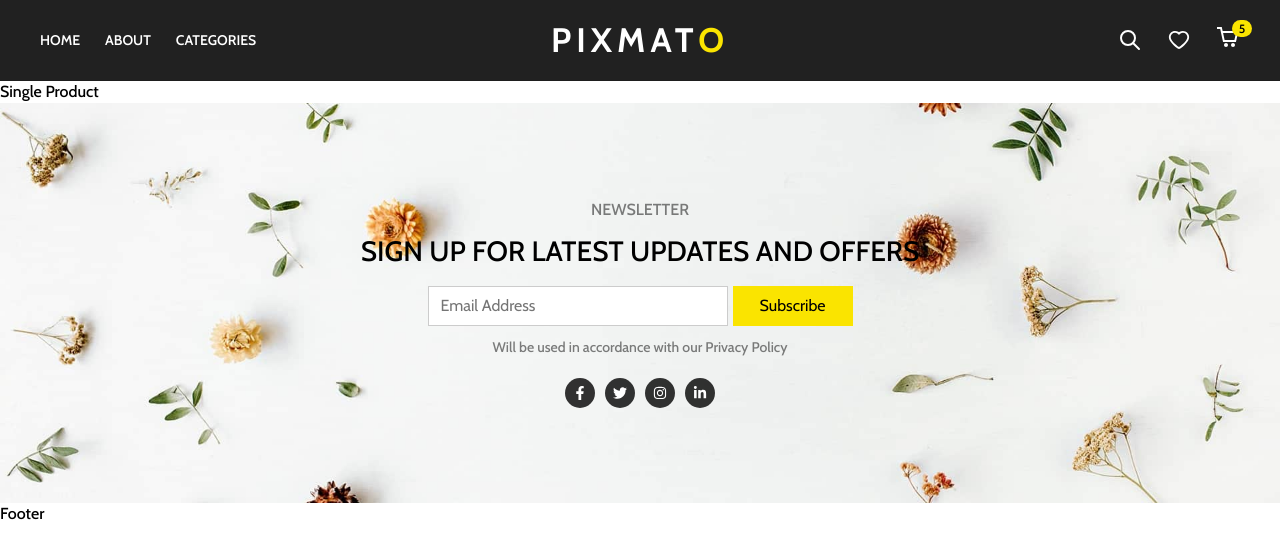
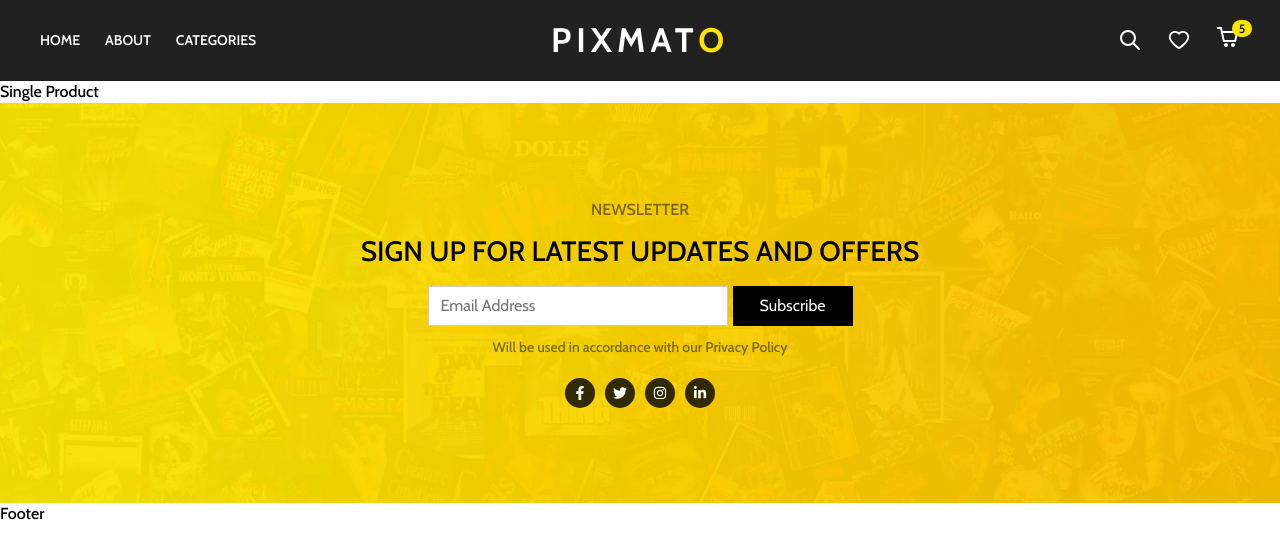
Before and after one commit to Lawo69/PIXMATO, a React (Create React App) app: page /product/1 in a window 1280 px wide. Shown: the top 558 px of the page. Built offline with nearby package versions, Linux system fonts and the light colour scheme.

Commit message:
update newslatter

```diff
--- a/src/components/Footer/Newsletter/Newsletter.scss
+++ b/src/components/Footer/Newsletter/Newsletter.scss
@@ -59,8 +59,11 @@
             justify-content: center;
             cursor: pointer;
             font-size: 16px;
-            color: black;
-            background-color: #fae400;
+            color: rgb(255, 255, 255);
+            background-color: #000000;
+            &:hover {
+                opacity: 0.6;
+            }
             @include md {
                 width: 120px;
             }
```
Also changed, not shown: src/assets/newsletter-bg.jpeg.
